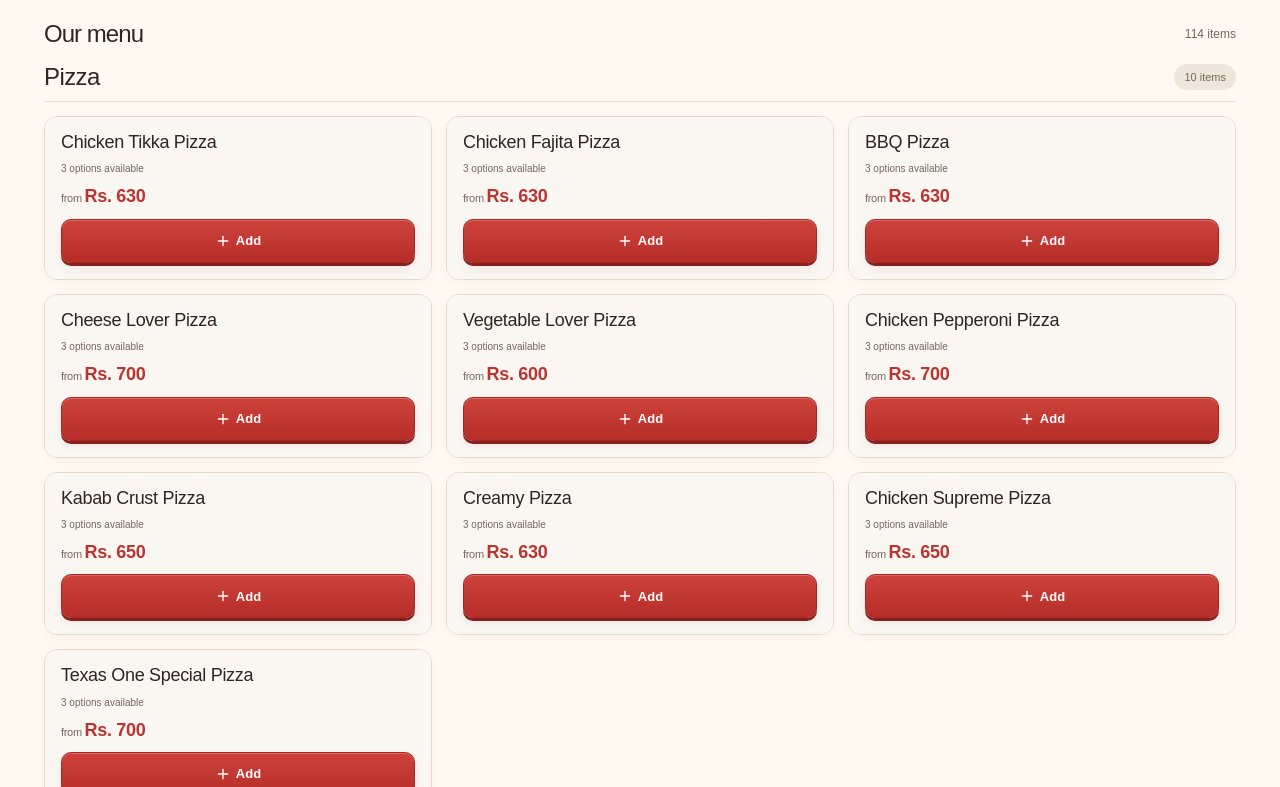
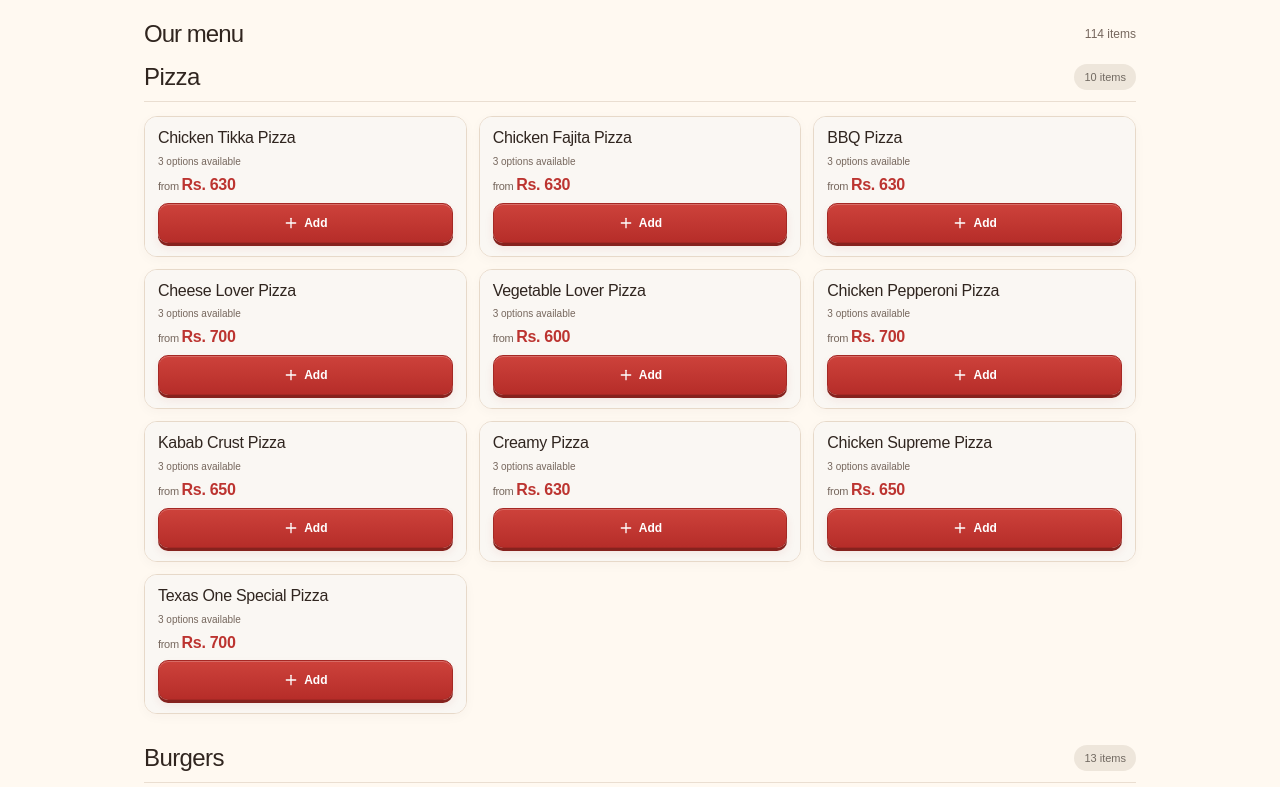
Before and after one commit to WockoPayaz/texas-one, a Next.js app: page / in a window 1280 px wide. Shown: the part 1033-1820 px from the top of the page. Built offline with nearby package versions, Linux system fonts and the light colour scheme; no server answers; the database is empty.

Commit message:
Reduce desktop menu tile width, photo height and content spacing

```diff
--- a/app/globals.css
+++ b/app/globals.css
@@ -253,3 +253,17 @@ body:has(.mobile-cart) footer{padding-bottom:110px}
  .menu-section .product-bottom strong small{font-size:11px;color:#76675d}
  .menu-section .product-bottom .add-button{width:100%;min-height:44px;font-size:13px}
 }
+
+/* Scale desktop cards down without changing the phone grid. */
+@media screen and (min-width:761px){
+ .menu-section{max-width:1040px}
+ .menu-section .product-grid{gap:12px}
+ .menu-section .product-card .product-photo{height:170px;aspect-ratio:auto;padding:8px}
+ .menu-section .product-body{padding:11px 13px 13px}
+ .menu-section .product-card h3{font-size:16px;margin-bottom:5px}
+ .menu-section .product-card p{font-size:11px;line-height:1.4;-webkit-line-clamp:1;margin-bottom:5px}
+ .menu-section .options-label{font-size:10px;margin-bottom:6px}
+ .menu-section .product-bottom{gap:7px}
+ .menu-section .product-bottom strong{font-size:16px}
+ .menu-section .product-bottom .add-button{min-height:40px;padding:8px 12px;font-size:12px}
+}
```
